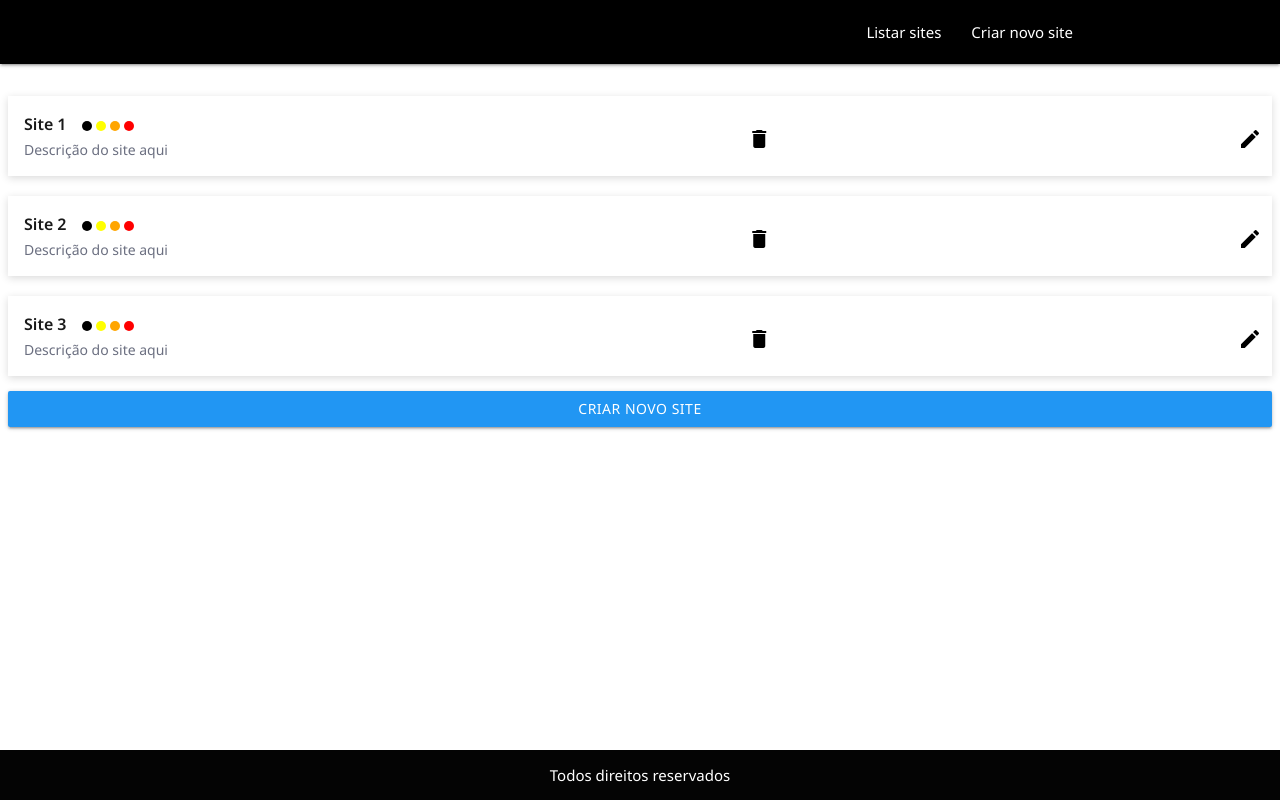
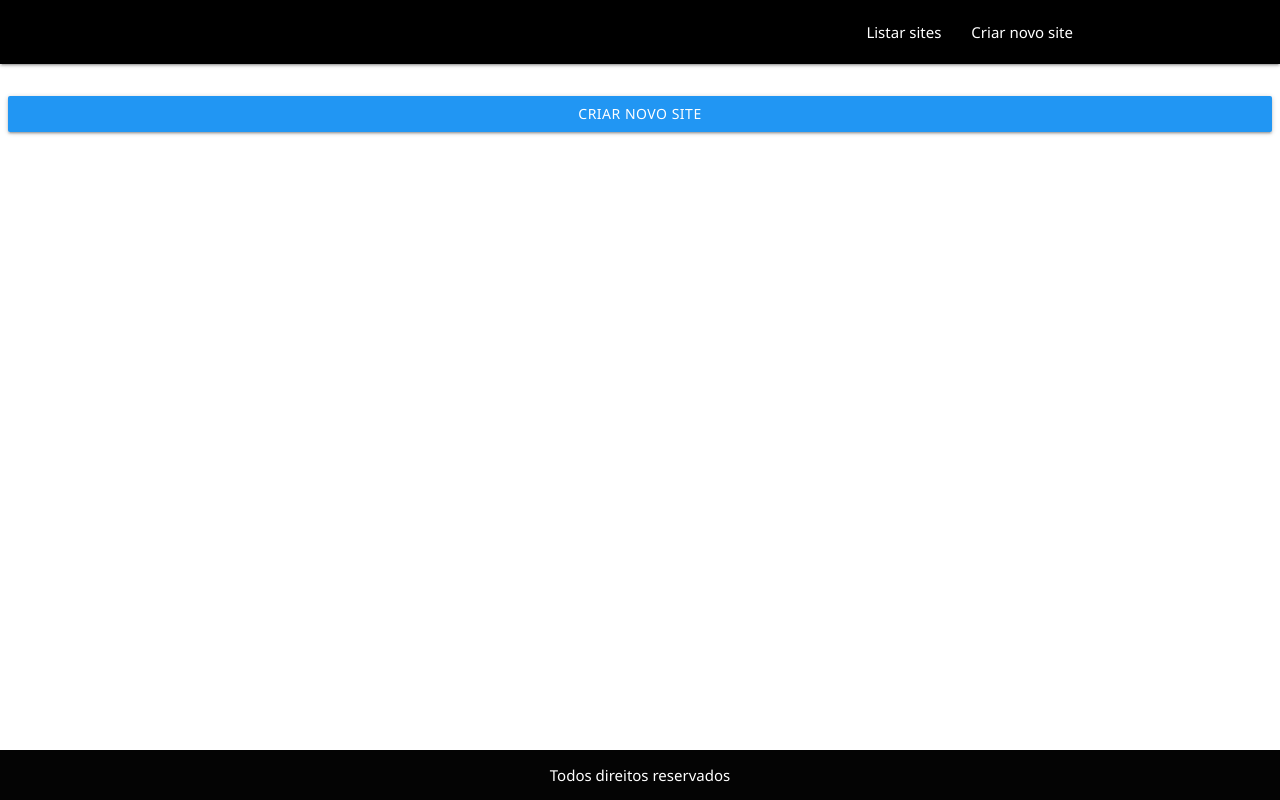
Before and after one commit to edumoreira1506/site-generator, an Angular app: page / in a window 1280 px wide. Built offline with nearby package versions, Linux system fonts and the light colour scheme.

Commit message:
Change sites list do be dynamic

```diff
--- a/src/app/home-page/home-page.component.ts
+++ b/src/app/home-page/home-page.component.ts
@@ -1,36 +1,22 @@
 import { Component, OnInit } from '@angular/core';
 import { RoutePaths } from '../app-routing.module';
+import { Site } from '../model';
+import { SiteStorageService } from '../site-form/site-storage.service';
 
 @Component({
   selector: 'app-home-page',
   templateUrl: './home-page.component.html',
   styleUrls: ['./home-page.component.scss'],
+  providers: [SiteStorageService],
 })
 export class HomePageComponent implements OnInit {
   createSiteRoute: string = RoutePaths.CREATE_PAGE;
 
-  sites = [
-    {
-      title: 'Site 1',
-      description: 'Descrição do site aqui',
-      colors: ['black', 'yellow', 'orange', 'red'],
-      id: '1',
-    },
-    {
-      title: 'Site 2',
-      description: 'Descrição do site aqui',
-      id: '2',
-      colors: ['black', 'yellow', 'orange', 'red'],
-    },
-    {
-      title: 'Site 3',
-      description: 'Descrição do site aqui',
-      id: '3',
-      colors: ['black', 'yellow', 'orange', 'red'],
-    },
-  ];
+  sites: Site[] = [];
 
-  constructor() {}
+  constructor(private siteService: SiteStorageService) {
+    this.sites = this.siteService.getSites();
+  }
 
   ngOnInit(): void {}
 
--- a/src/app/home/sites-list/sites-list.component.ts
+++ b/src/app/home/sites-list/sites-list.component.ts
@@ -1,5 +1,5 @@
 import { Component, EventEmitter, Input, OnInit, Output } from '@angular/core';
-import { SiteItem } from '../site-item/site-item.component';
+import { Site } from 'src/app/model';
 
 @Component({
   selector: 'app-sites-list',
@@ -7,7 +7,7 @@ import { SiteItem } from '../site-item/site-item.component';
   styleUrls: ['./sites-list.component.scss'],
 })
 export class SitesListComponent implements OnInit {
-  @Input() sites: SiteItem[] = [];
+  @Input() sites: Site[] = [];
 
   @Output() removeItem = new EventEmitter();
 
--- a/src/app/model/site.ts
+++ b/src/app/model/site.ts
@@ -1,9 +1,18 @@
 export class Site {
   title: string;
   description: string;
+  id: string;
+  colors: string[];
 
-  constructor(title: string, description: string) {
+  constructor(
+    title: string,
+    description: string,
+    id: string,
+    colors: string[] = []
+  ) {
     this.title = title;
     this.description = description;
+    this.id = id;
+    this.colors = colors;
   }
 }
--- a/src/app/site-form/site-form.component.ts
+++ b/src/app/site-form/site-form.component.ts
@@ -22,7 +22,7 @@ export class SiteFormComponent implements OnInit {
   ) {}
 
   ngOnInit(): void {
-    this.site = new Site('', '');
+    this.site = new Site('', '', '');
   }
 
   onSubmit() {
--- a/src/app/site-form/site-storage.service.ts
+++ b/src/app/site-form/site-storage.service.ts
@@ -19,4 +19,9 @@ export class SiteStorageService {
 
     WebStorageUtil.set(Constants.SITES_KEY, this.sites);
   }
+
+  getSites() {
+    this.sites = WebStorageUtil.get(Constants.SITES_KEY) ?? [];
+    return this.sites;
+  }
 }
```
Also changed, not shown: src/app/home/site-item/site-item.component.ts (+5 -11 lines).
